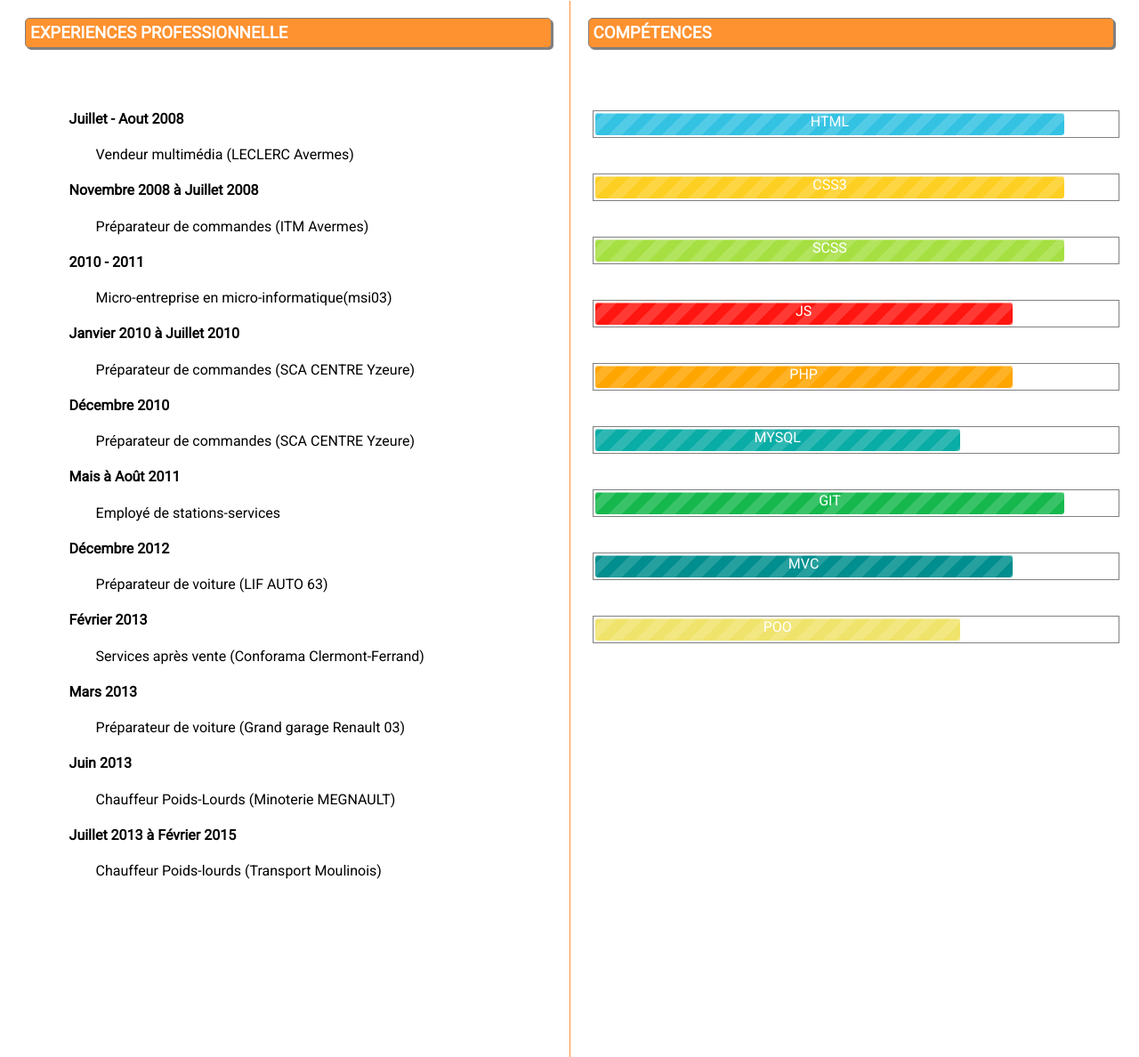
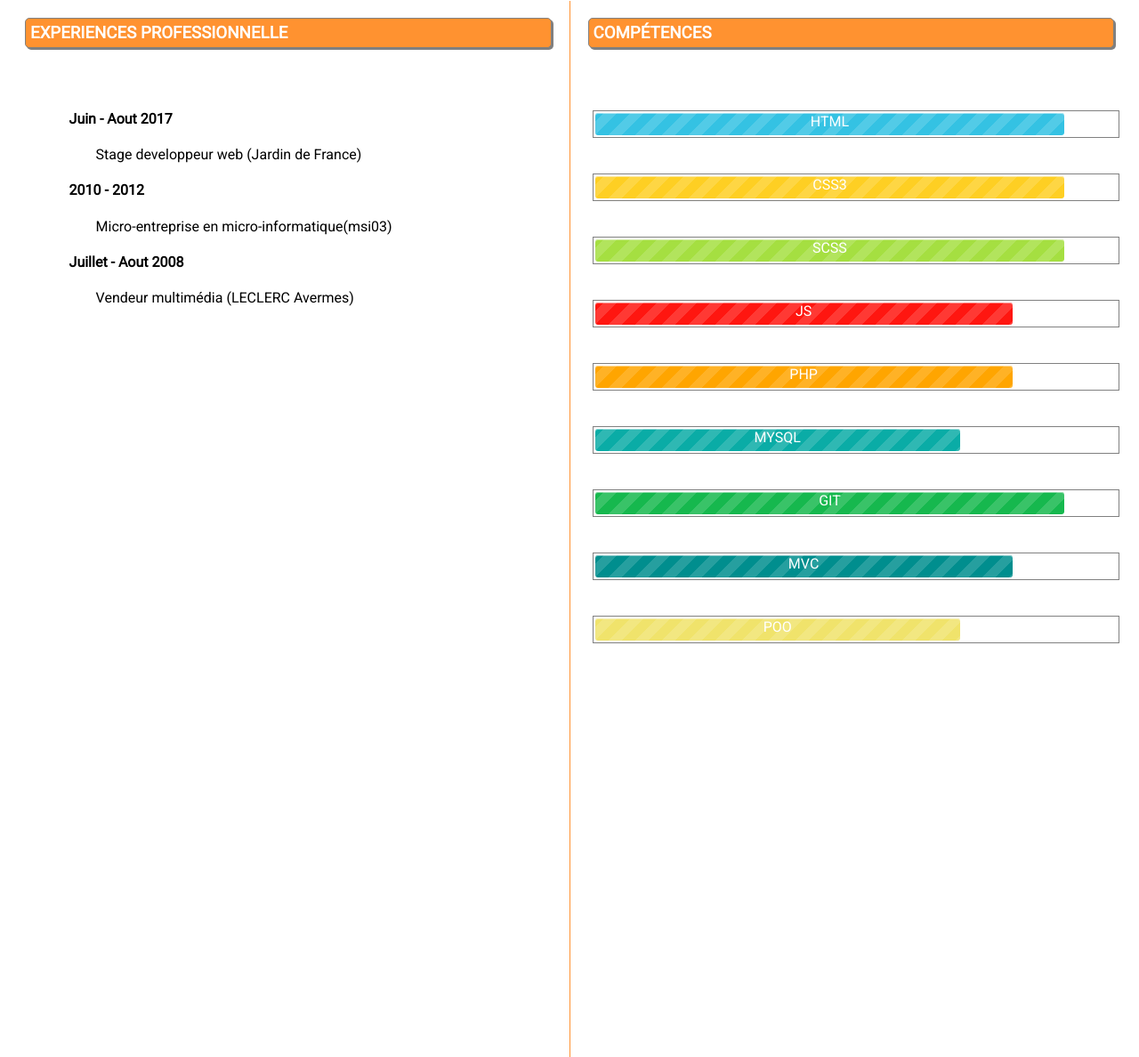
Before and after one commit to BobGizzmo/CV, a plain HTML site: page index.html in a window 1280 px wide. Shown: the part 257-1445 px from the top of the page at 89% size. Drawn offline with nearby package versions, Linux system fonts and the light colour scheme.

Commit message:
Update index.html

```diff
--- a/index.html
+++ b/index.html
@@ -33,48 +33,16 @@
 						<h3 id="titreXpPro">EXPERIENCES PROFESSIONNELLE</h3>
 						<div id="divXP" style="padding-top: 30px; width: 90%; margin:auto;">
 							<div>
-								<h4>Juillet - Aout 2008</h4>
-								<p>Vendeur multimédia (LECLERC Avermes)</p>
+								<h4>Juin - Aout 2017</h4>
+								<p>Stage developpeur web (Jardin de France)</p>
 							</div>
 							<div>
-								<h4>Novembre 2008 à Juillet 2008</h4>
-								<p>Préparateur de commandes (ITM Avermes)</p>
-							</div>
-							<div>
-								<h4>2010 - 2011</h4>
+								<h4>2010 - 2012</h4>
 								<p>Micro-entreprise en micro-informatique(msi03)</p>
 							</div>
 							<div>
-								<h4>Janvier 2010 à Juillet 2010</h4>
-								<p>Préparateur de commandes (SCA CENTRE Yzeure)</p>
-							</div>
-							<div>
-								<h4>Décembre 2010</h4>
-								<p>Préparateur de commandes (SCA CENTRE Yzeure)</p>
-							</div>
-							<div>
-								<h4>Mais à Août 2011</h4>
-								<p>Employé de stations-services</p>
-							</div>
-							<div>
-								<h4>Décembre 2012</h4>
-								<p>Préparateur de voiture (LIF AUTO 63)</p>
-							</div>
-							<div>
-								<h4>Février 2013</h4>
-								<p>Services après vente (Conforama Clermont-Ferrand)</p>
-							</div>
-							<div>
-								<h4>Mars 2013</h4>
-								<p>Préparateur de voiture (Grand garage Renault 03)</p>
-							</div>
-							<div>
-								<h4>Juin 2013</h4>
-								<p>Chauffeur Poids-Lourds (Minoterie MEGNAULT)</p>
-							</div>
-							<div>
-								<h4>Juillet 2013 à Février 2015</h4>
-								<p>Chauffeur Poids-lourds (Transport Moulinois)</p>
+								<h4>Juillet - Aout 2008</h4>
+								<p>Vendeur multimédia (LECLERC Avermes)</p>
 							</div>
 						</div>
 					</div>
```
